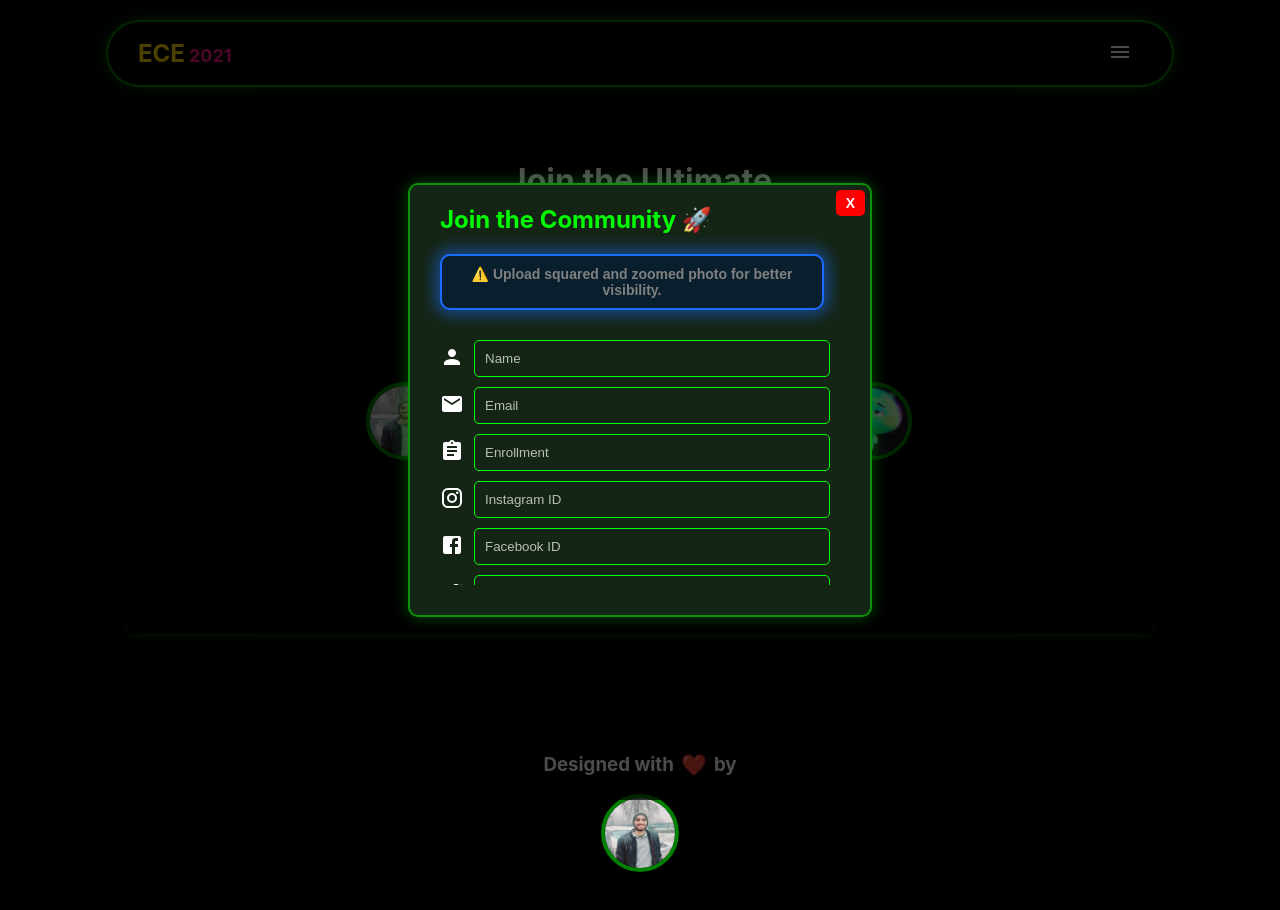
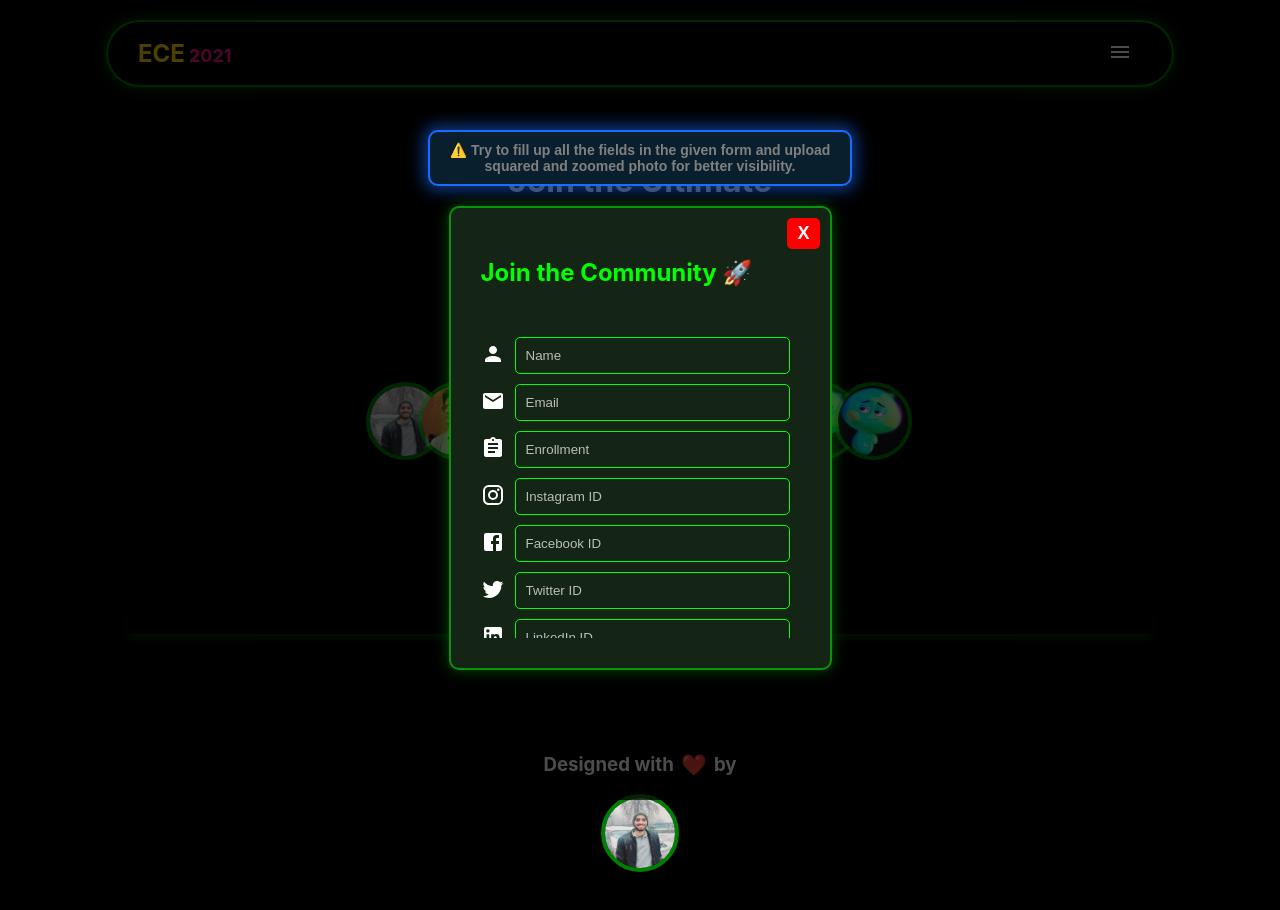
Before and after one commit to sumit2011/ece2021, a React (Create React App) app: page / in a window 1280 px wide. Both pictures are taken after a click on the element "Join Now". Shown: the top 910 px of the page. Built offline with nearby package versions, Linux system fonts and the light colour scheme; grey boxes are pictures that could not be loaded.

Commit message:
updating form

```diff
--- a/src/Components/Form.jsx
+++ b/src/Components/Form.jsx
@@ -14,14 +14,16 @@ const ModalBackground = styled.div`
   justify-content: center;
   align-items: center;
   z-index: 1000;
+  flex-direction: column;
+
 `;
 
 const ModalContainer = styled.div`
   background-color: #152515;
   padding: 30px;
   border-radius: 10px;
-  width: 400px;
-  max-width: 90%;
+  max-width: 400px;
+  // max-width: 100%;
   max-height: 50vh;
   display: flex;
   flex-direction: column;
@@ -30,9 +32,9 @@ const ModalContainer = styled.div`
   border: 2px solid rgba(0, 255, 0, 0.5);
   box-shadow: 0 0 15px rgba(0, 255, 0, 0.3);
   color: #00ff00;
+  // padding-top: 35px;
+  opacity: ${(props) => (props.alertVisible ? 0.1 : 1)}; // Conditional opacity
   margin: 20px;
-  padding-top: 0px;
-    opacity: ${(props) => (props.alertVisible ? 0.1 : 1)}; // Conditional opacity
 
 
 `;
@@ -49,19 +51,18 @@ const FormContainer = styled.div`
     width: 0px;
     background: transparent;
   }
-
   scrollbar-width: none;
 `;
 
 const CloseButton = styled.button`
   position: absolute;
-  top: 5px;
-  right: 5px;
+  top: 10px;
+  right: 10px;
   background: red;
   color: white;
   border: none;
   padding: 5px 10px;
-  font-size: 14px;
+  font-size: 18px;
   cursor: pointer;
   border-radius: 5px;
   font-weight: bold;
@@ -110,13 +111,16 @@ const Warning = styled.div`
   background-color: #0a1f2d;
   border-radius: 10px;
   padding: 10px;
-  width: 90%;
   color: grey;
   font-family: Arial, sans-serif;
   font-weight: bold;
   font-size: 14px;
   border: 2px solid #1a6cff;
   box-shadow: 0 0 15px 5px rgba(26, 108, 255, 0.5);
+  // width: 400px;
+  max-width: 400px;
+  margin: 20px;
+  margin-bottom: 0px;
 `;
 
 const CustomAlertContainer = styled.div`
@@ -218,10 +222,11 @@ const JoinForm = ({ onClose }) => {
   return (
     <>
       <ModalBackground alertVisible={alertVisible}>
+      <Warning><span>⚠️ </span><span>Try to fill up all the fields in the given form and upload squared and zoomed photo for better visibility.</span></Warning>
+
         <ModalContainer>
           <CloseButton onClick={onClose}>X</CloseButton>
           <h2>Join the Community 🚀</h2>
-          <Warning><span>⚠️ </span><span>Upload squared and zoomed photo for better visibility.</span></Warning>
           <FormContainer alertVisible={alertVisible}> {/* Pass alertVisible as prop */}
             <form onSubmit={handleSubmit}>
               <InputContainer>
@@ -329,7 +334,7 @@ const JoinForm = ({ onClose }) => {
       {/* Custom Alert */}
       {alertVisible && (
         <CustomAlertContainer>
-          <h3>Form Submitted Successfully! 😃<br/>
+          <h3>Form Submitted Successfully! 🎉<br/>
             Thank you for joining 🤗...
           </h3>
           <CustomAlertButton onClick={() => {
```
Also changed, not shown: 6 other files (tests, documents, lock files or other folders).
